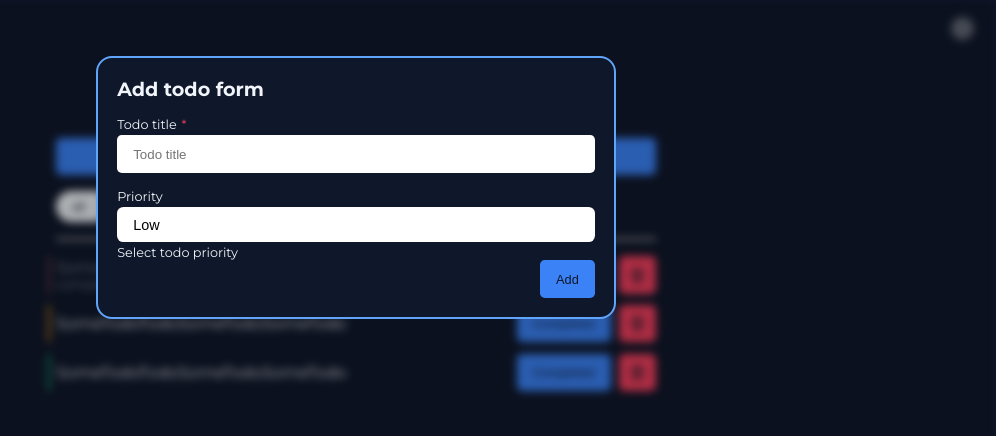
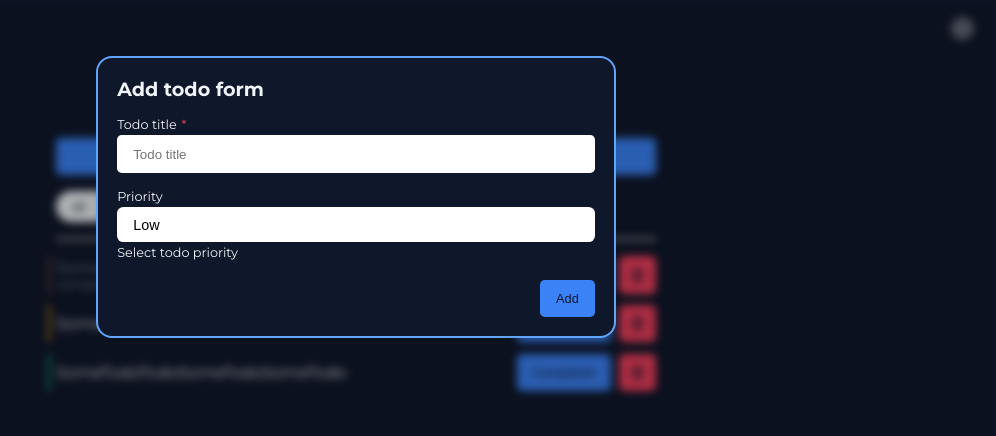
Before and after one commit to 3str-webdev/todo_list_test, a Next.js app: page / in a window 1280 px wide. Both pictures are taken after a click on the button "Add Todo". Shown: the top 436 px of the page, without its empty margins (284-1280 px from the left). Built offline with nearby package versions, Linux system fonts and the light colour scheme.

Commit message:
update: change modal styles

```diff
--- a/ui/ui-modal.tsx
+++ b/ui/ui-modal.tsx
@@ -97,9 +97,7 @@ UIModal.Body = function UIModalBody({ children, ...props }: UIModalBodyProps) {
 
 const UIModalFooterSt = styled.div`
   margin-top: auto;
-  padding-left: 1.2rem;
-  padding-right: 1.2rem;
-  padding-bottom: 1.2rem;
+  padding: 1.2rem;
   display: flex;
   align-items: center;
   justify-content: flex-end;
```
